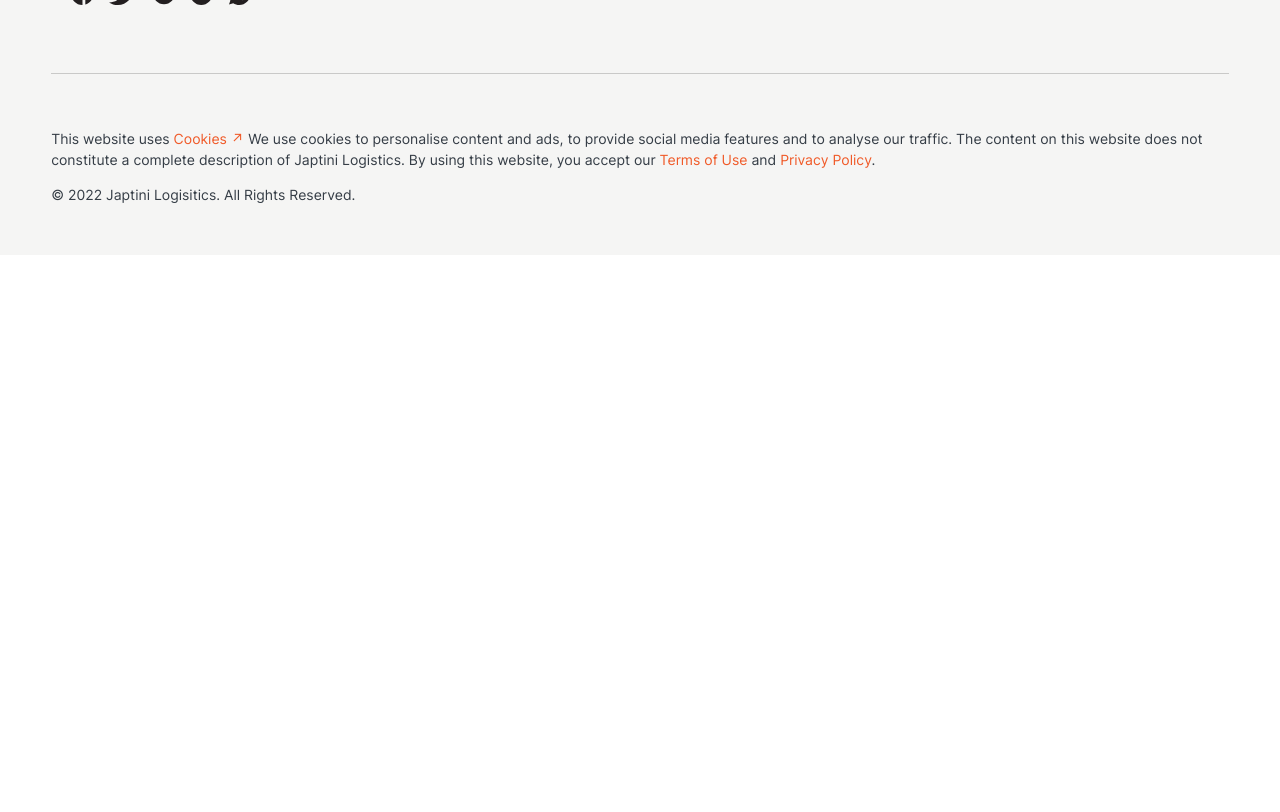
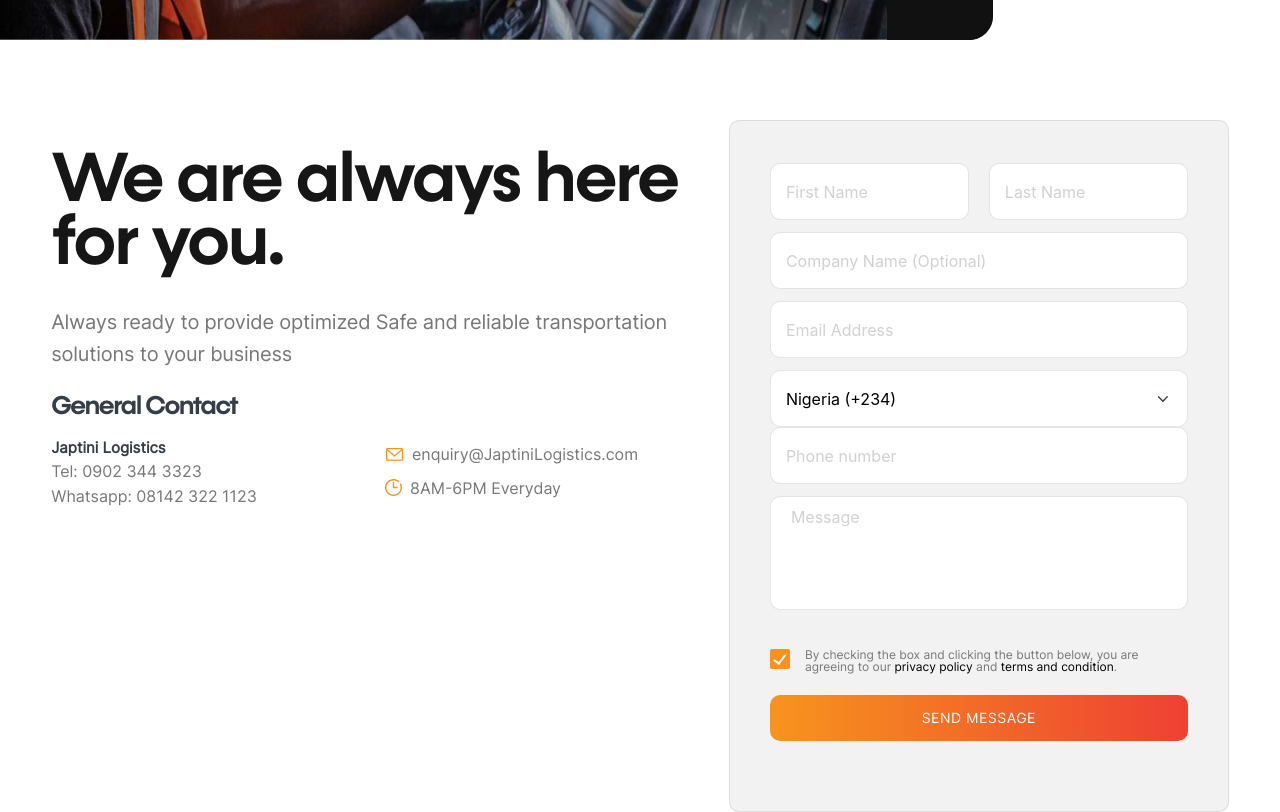
Before and after one commit to Mykel-Eze/japtini-logistics, a Vue app: page /contact in a window 1280 px wide. Shown: the part 360-1172 px from the top of the page. Before the commit the page ends 800 px from the top, so only its background shows below. Built offline with nearby package versions, Linux system fonts and the light colour scheme.

Commit message:
Contact page done

```diff
--- a/src/assets/css/about.css
+++ b/src/assets/css/about.css
@@ -172,6 +172,9 @@ section#core-values {
     margin-top: 10px;
     margin-bottom: -10px;
 }
+.input-field .input-field {
+    margin: 0;
+}
 
 @media(max-width: 600px) {
     .cv-wrapper {
--- /dev/null
+++ b/src/assets/css/contact.css
@@ -0,0 +1,74 @@
+.contact-sides-wrapper {
+    display: grid;
+    grid-template-columns: 55% 1fr;
+    grid-gap: 30px;
+}
+
+.gc-block-wrapper {
+    display: grid;
+    grid-template-columns: 1fr 1fr;
+    grid-gap: 20px;
+}
+.gc-block span, .gc-link {
+    color: #777777;
+    font-size: 16px;
+}
+.gc-block.gc-2 {
+    margin-top: 10px;
+}
+.gc-block.gc-2 > .flex-div {
+    margin: 10px 0;
+}
+img.gc-icon {
+    margin-right: 8px;
+}
+h4.gc-title {
+    font-size: 26px;
+    line-height: 29px;
+    letter-spacing: -1.5px;
+    margin-bottom: 0;
+}
+
+form#form-block {
+    margin-top: 0;
+}
+.grid-field-2 {
+    display: grid;
+    grid-template-columns: 1fr 1fr;
+    grid-gap: 20px;
+}
+textarea.materialize-textarea {
+    background: #FFFFFF;
+    border: 1px solid rgba(119, 119, 119, 0.2) !important;
+    box-sizing: border-box;
+    border-radius: 10px;
+    box-shadow: none !important;
+    padding: 10px 20px;
+    min-height: 114px;
+    height: auto !important;
+}
+
+@media(min-width: 993px) {
+    #contact-section {
+        margin: 80px 0 30px;
+    }
+}
+
+@media(max-width: 992px) {
+    .contact-sides-wrapper {
+        grid-template-columns: 100%;
+    }
+}
+
+@media(max-width: 600px) {
+    form#form-block {
+        margin-top: 40px;
+    }
+    .grid-field-2 {
+        grid-template-columns: 1fr;
+        grid-gap: 20px;
+    }
+    .gc-block-wrapper {
+        grid-template-columns: 100%;
+    }
+}
--- a/src/assets/css/partner.css
+++ b/src/assets/css/partner.css
@@ -30,7 +30,7 @@ span.section-header-desc {
 section#partnership-form-section {
     margin: 80px 0 50px;
 }
-form#partnership-form {
+form#form-block {
     background: #F2F2F2;
     border: 1px solid rgba(35, 31, 32, 0.1);
     box-sizing: border-box;
@@ -39,7 +39,7 @@ form#partnership-form {
     max-width: 530px;
     margin: 50px auto;
 }
-form#partnership-form .input-field {
+form#form-block .input-field {
     margin: 0.8rem auto;
 }
 label.rel {
@@ -84,7 +84,7 @@ img.caret-icon {
     section#partnership-form-section {
         margin: 50px 0 50px;
     }
-    form#partnership-form {
+    form#form-block {
         padding: 30px 30px 50px;
     }
     .intro-txt-block {
--- a/src/router/index.js
+++ b/src/router/index.js
@@ -3,6 +3,7 @@ import Home from '../views/Home.vue'
 import About from '../views/About.vue'
 import Services from '../views/Services.vue'
 import Partner from '../views/Partner.vue'
+import Contact from '../views/Contact.vue'
 
 import Error404 from '../views/Error404.vue'
 
@@ -27,6 +28,11 @@ const routes = [
     name: 'Partner',
     component: Partner
   },
+  {
+    path: '/contact',
+    name: 'Contact',
+    component: Contact
+  },
   { path: '/:pathMatch(.*)*', beforeEnter: (to, from, next) => { next('/error') } },
   {
     path: '/error',
--- /dev/null
+++ b/src/views/Contact.vue
@@ -0,0 +1,125 @@
+<template>
+  <div id="main-wrapper">
+    <!--=== Home Section ===-->
+    <section id="about-home" class="external-page-banners">
+      <div class="row full-height">
+        <div class="container full-height">
+          <div class="home-title-wrapper">
+            <div class="home-title-block">
+              <h1 class="page-title">Contact US</h1>
+            </div>
+            <img src="../assets/images/black-icon-square.svg" alt="icon" class="header-square-icon">
+          </div>
+        </div>
+      </div>
+    </section>
+    <!--=== end of Home Section ===-->
+
+    <!--=== Contact Section ===-->
+    <section id="contact-section">
+        <div class="row">
+            <div class="container">
+                <div class="contact-sides-wrapper">
+                    <div class="contact-details-side">
+                        <h2 class="section-header">We are always here for you.</h2>
+                        <p class="section-desc">
+                            Always ready to provide optimized Safe and reliable transportation solutions to your business
+                        </p>
+                        <div class="general-contact">
+                            <h4 class="gc-title">General Contact</h4>
+                            <div class="gc-block-wrapper">
+                                <div class="gc-block">
+                                    <ul class="gc-list">
+                                        <li>
+                                            <b>Japtini Logistics</b>
+                                        </li>
+                                        <li>
+                                            <span>Tel: <a href="tel:09023443323" class="gc-link">0902 344 3323</a></span>
+                                        </li>
+                                        <li>
+                                            <span>Whatsapp: <a href="https://api.whatsapp.com/send?phone=+23481423221123" class="gc-link">08142 322 1123</a></span>
+                                        </li>
+                                    </ul>
+                                </div>
+                                <div class="gc-block gc-2">
+                                    <div class="flex-div">
+                                        <img src="../assets/images/envelope.svg" alt="mail" class="gc-icon">
+                                        <a href="mailto:enquiry@japtinilogistics.com" class="gc-link">enquiry@JaptiniLogistics.com</a>
+                                    </div>
+                                    <div class="flex-div">
+                                        <img src="../assets/images/clock.svg" alt="time" class="gc-icon">
+                                        <span class="">8AM-6PM Everyday</span>
+                                    </div>
+                                </div>
+                            </div>
+                        </div>
+                    </div>
+                    <div class="contact-form-side">
+                        <form action="#" id="form-block" class="gray-bg-form">
+                            <div class="input-field grid-field-2">
+                                <input type="text" name="first_name" id="first_name" placeholder="First Name" required />
+                                <input type="text" name="last_name" id="last_name" placeholder="Last Name" required />
+                            </div>
+                            <div class="input-field">
+                                <input type="text" name="company_name" id="company_name" placeholder="Company Name (Optional)" />
+                            </div>
+                            <div class="input-field">
+                                <input type="email" name="email" id="email" placeholder="Email Address" required />
+                            </div>
+                            <div class="input-field">
+                                <div class="rel">
+                                    <select name="country_code" id="country_code">
+                                        <option value="Nigeria (+234)">Nigeria (+234)</option>
+                                        <option value="Ghana (+233)">Ghana (+233)</option>
+                                        <option value="USA (+1)">USA (+1)</option>
+                                    </select>
+                                    <img src="../assets/images/caret.svg" alt="caret" class="caret-icon">
+                                </div>
+                                <input type="tel" name="phone" id="phone" placeholder="Phone number" required />
+                            </div>
+                            <div class="input-field">
+                                <textarea id="message" class="materialize-textarea" placeholder="Message" required></textarea>
+                            </div>
+                            <div class="input-field">
+                                <label class="rel" id="checkbox-wrapper">
+                                    <input type="checkbox" class="filled-in" checked="checked" id="agree-to-terms" />
+                                    <span>
+                                        By checking the box and clicking the button below, you are agreeing to our
+                                        <router-link to="#" class="black-txt">privacy policy</router-link> and
+                                        <router-link to="#" class="black-txt">terms and condition</router-link>.
+                                    </span>
+                                </label>
+                            </div>
+                            <div class="submit-btn-wrapper">
+                                <div class="submit-form-btn btn pry-btn">Send MESSAGE</div>
+                            </div>
+                        </form>
+                    </div>
+                </div>
+            </div>
+        </div>
+    </section>
+    <!--=== end of Contact Section ===-->
+  </div>
+</template>
+
+<script>
+import M from 'materialize-css'
+export default {
+  name: 'Contact',
+  mounted() {
+      var elemsSelect = document.querySelector('select');
+        M.FormSelect.init(elemsSelect);
+  }
+}
+</script>
+
+<style src="../assets/css/about.css" scoped></style>
+<style src="../assets/css/partner.css" scoped></style>
+<style src="../assets/css/contact.css" scoped></style>
+
+<style scoped>
+.home-title-wrapper::before {
+  background-image: url(../assets/images/contact-page-bg.png);
+}
+</style>
--- a/src/views/Partner.vue
+++ b/src/views/Partner.vue
@@ -86,7 +86,7 @@
                     <span class="section-header-desc">Fill out the contact form and we will be sure to get back to you.</span>
                 </div>
 
-                <form action="#" id="partnership-form" class="gray-bg-form">
+                <form action="#" id="form-block" class="gray-bg-form">
                     <div class="input-field">
                         <input type="text" name="name" id="name" placeholder="Full Name" required />
                     </div>
@@ -152,7 +152,7 @@ export default {
 </style>
 
 <style>
-form#partnership-form input {
+form#form-block input {
     background: #FFFFFF;
     border: 1px solid rgba(119, 119, 119, 0.2);
     box-sizing: border-box;
```
Also changed, not shown: src/assets/images/clock.svg (added), src/assets/images/envelope.svg (added).
